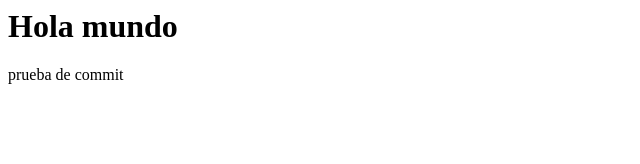
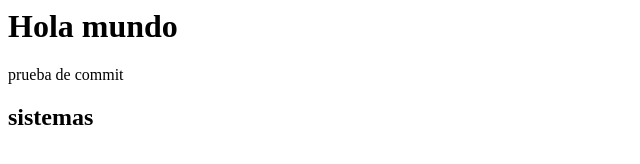
Before and after one commit to Sergio-d12/html, a plain HTML site: page index.html in a window 1280 px wide. Shown: the whole page, without its empty margins (0-640 px from the left). Drawn offline with Linux system fonts and the light colour scheme.

Commit message:
version3

```diff
--- a/index.html
+++ b/index.html
@@ -3,6 +3,7 @@
   <body>
     <h1> Hola mundo </h1>
     <p>prueba de commit</p>
+    <h2>sistemas</h2>
 
   </body>
   <html>
```
